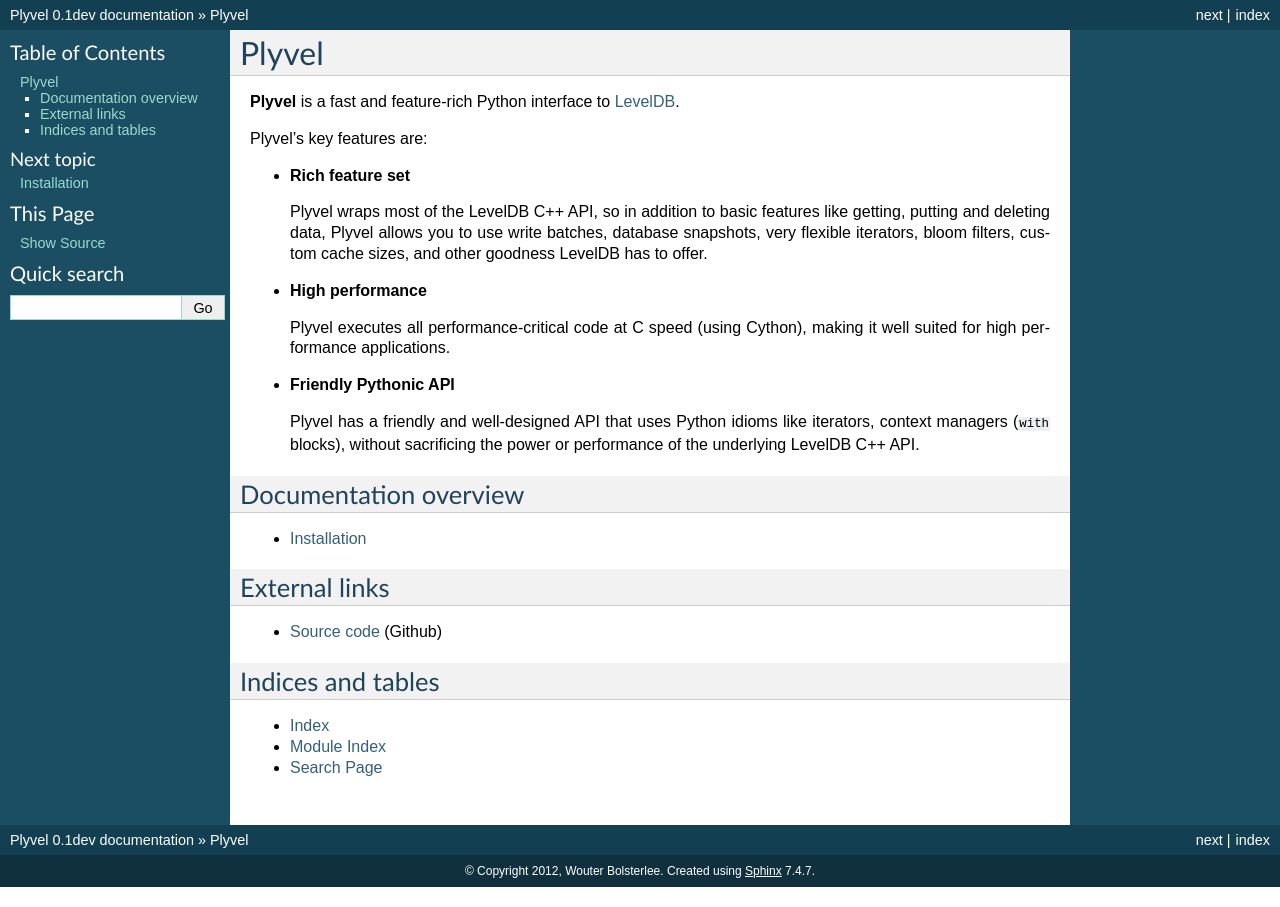
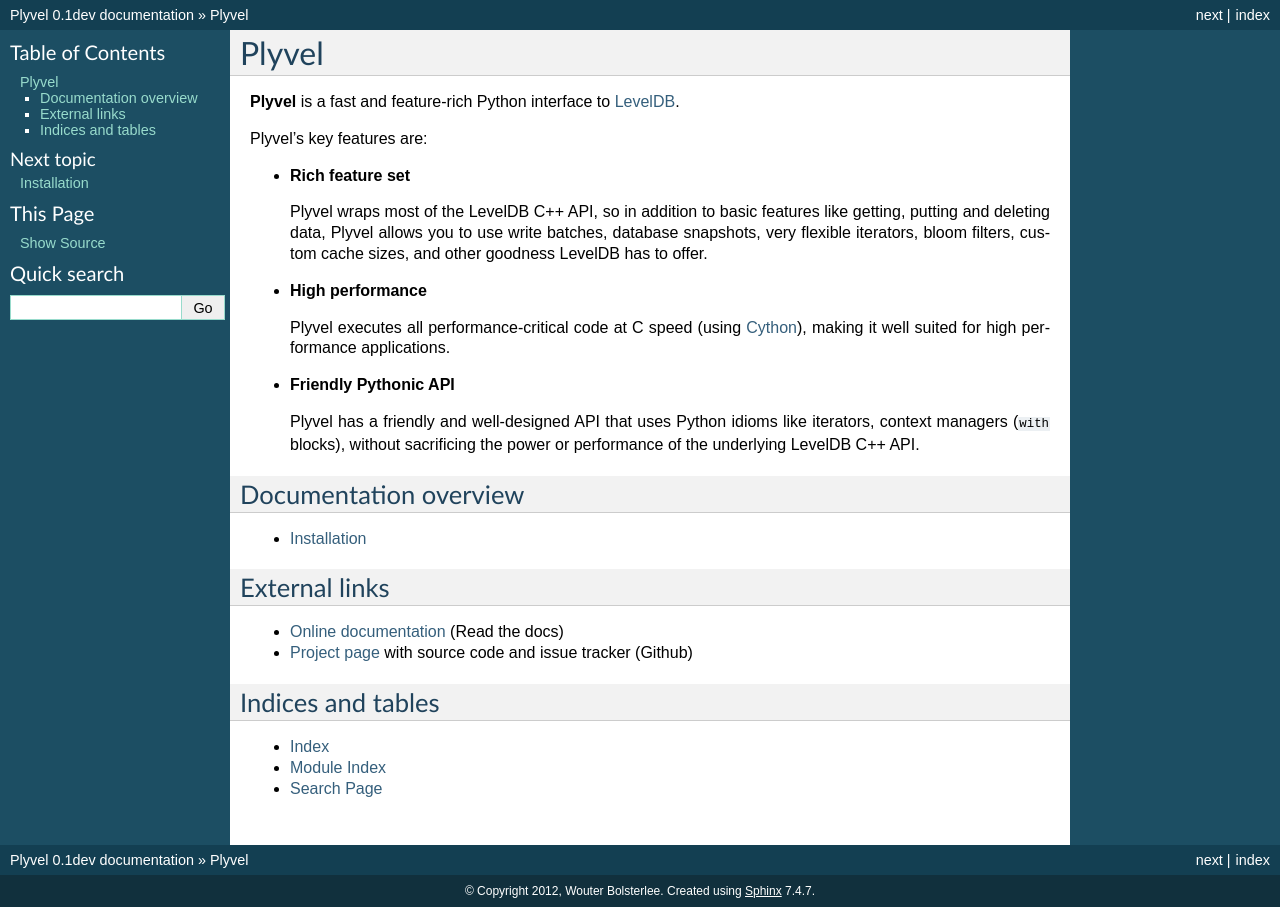
Before and after one commit to wbolster/plyvel, a Sphinx documentation site: the page built from doc/index.rst, in a window 1280 px wide. Built offline with Sphinx 7.4.7, drawn with Linux system fonts in a browser that asks for light colours; pages that are not in the unit, such as notebooks, are missing from menus.

Commit message:
Few additions to the documentation overview page

```diff
--- a/doc/index.rst
+++ b/doc/index.rst
@@ -20,7 +20,7 @@
 
 * **High performance**
 
-  Plyvel executes all performance-critical code at C speed (using Cython),
+  Plyvel executes all performance-critical code at C speed (using Cython_),
   making it well suited for high performance applications.
 
 * **Friendly Pythonic API**
@@ -45,7 +47,9 @@
 External links
 ==============
 
-* `Source code <https://github.com/wbolster/plyvel>`_ (Github)
+* `Online documentation <https://plyvel.readthedocs.org/>`_ (Read the docs)
+* `Project page <https://github.com/wbolster/plyvel>`_ with source code and
+  issue tracker (Github)
 
 
 Indices and tables
```
Also changed, not shown: other parts of doc/index.rst (+2 -0 lines).
